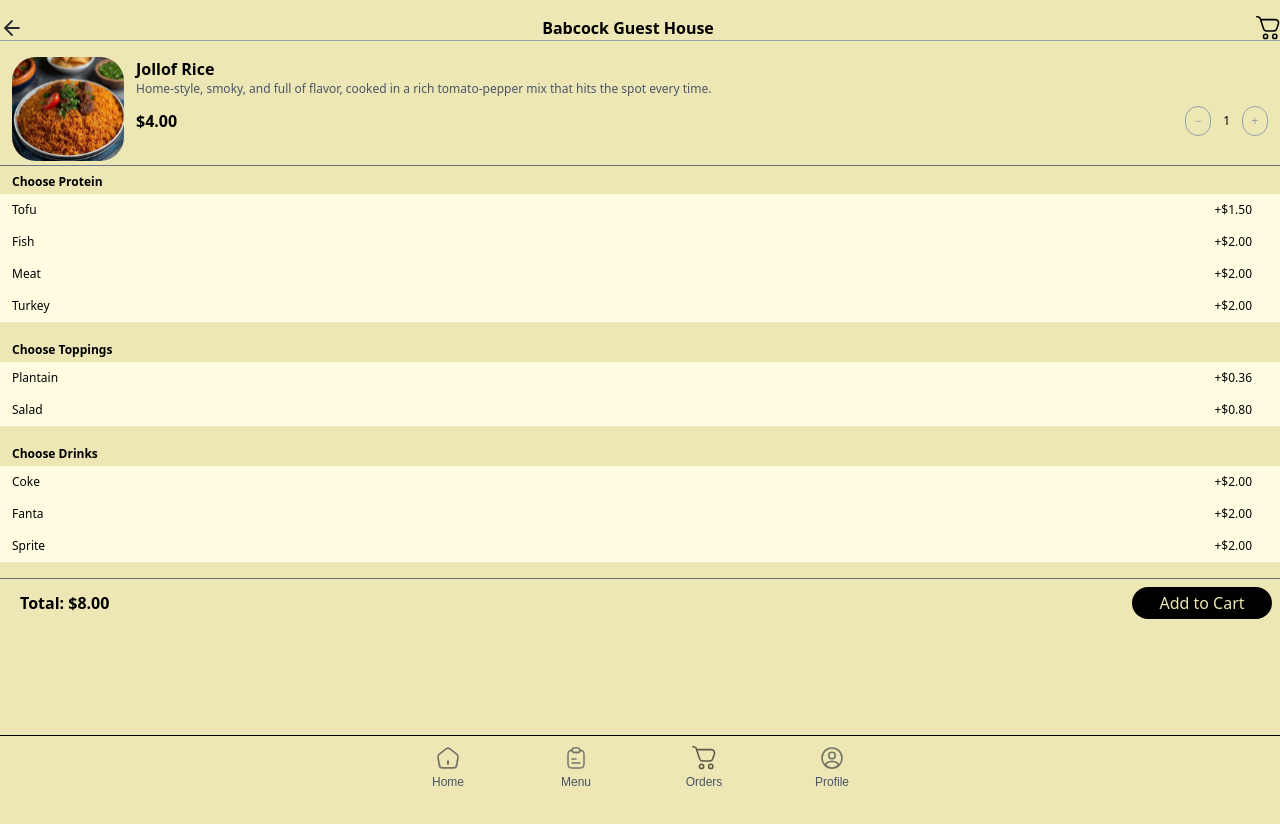
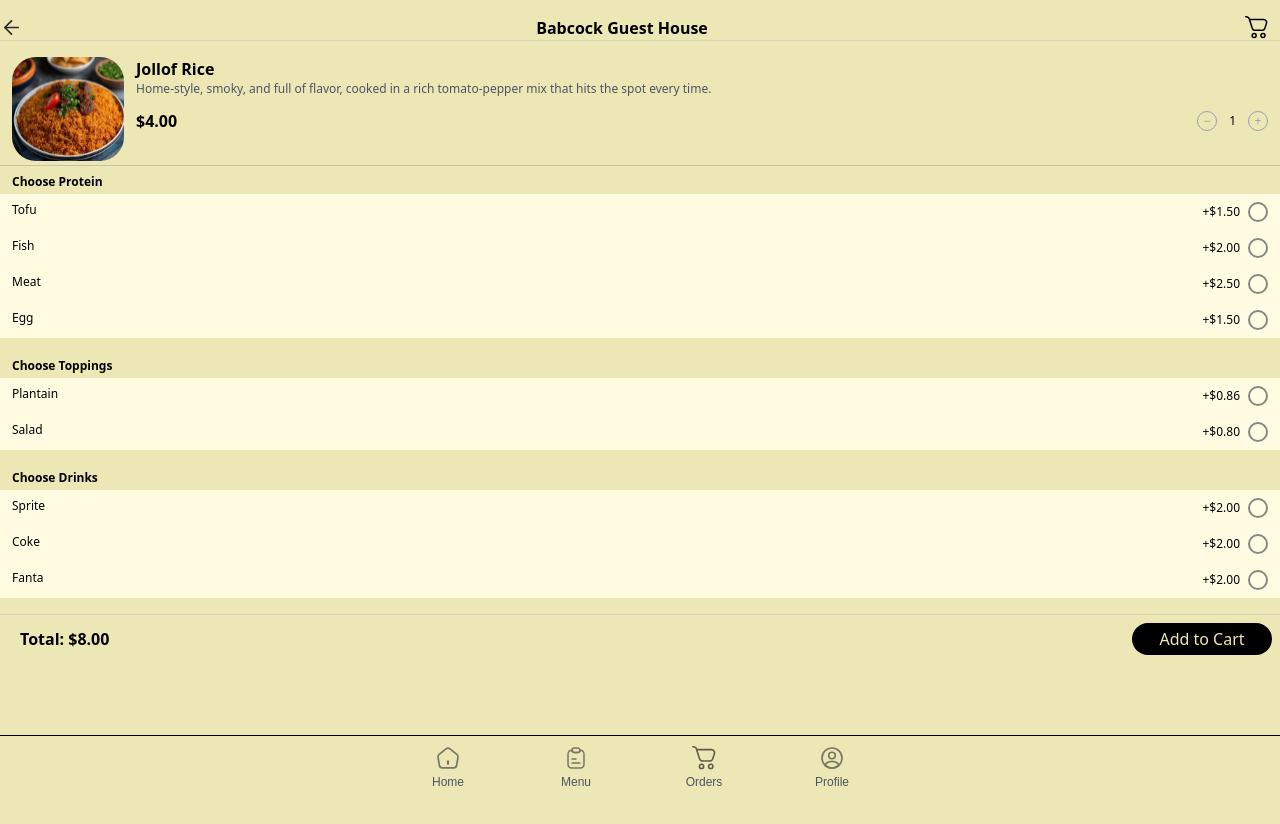
Before and after one commit to Dayveed-04/CampusCrave-Frontend, a Next.js app: page /student/menus/1 in a window 1280 px wide. Shown: the top 824 px of the page. Built offline with nearby package versions, Linux system fonts and the light colour scheme.

Commit message:
cleaned up some of the pages

```diff
--- a/src/app/student/dashboard/page.js
+++ b/src/app/student/dashboard/page.js
@@ -47,7 +47,7 @@ export default function StudentDashboard(){
     const [activeCategory, setActiveCategory] = useState('All');
     return(
         <div className="min-h-screen  font-sans">
-            <div className="w-full  flex flex-row pr-2">
+            <div className="w-full  flex flex-row pr-4">
                 <div className="text-black self-start cursor-pointer">
                     <Image
                           src={images.icons.Logo}
--- a/src/app/student/menus/[id]/page.js
+++ b/src/app/student/menus/[id]/page.js
@@ -1,15 +1,26 @@
 // Vendor Menu
-
+"use client";
 import Button from "@/components/button";
 import { Column, Row } from "@/components/flex";
+import { CheckButton } from "@/components/checkButton";
 import { images } from "@/constants/image";
 import Image from "next/image";
+import { useState } from "react";
 
 
 
 
 
 export default function StudentVendorsMenu(){
+    const [selectedOptions, setSelectedOptions] = useState([]);
+
+    const handleToggle = (option) => {
+  setSelectedOptions(prev =>
+    prev.includes(option)
+      ? prev.filter(item => item !== option) // Remove if already selected
+      : [...prev, option] // Add if not selected
+  );
+};
     return(
         <div className="min-h-screen  font-sans">
             <div className="w-full  flex flex-row  mt-4">
@@ -22,7 +33,7 @@ export default function StudentVendorsMenu(){
                     />
                     </div>
                 <h2 className="text-2xl font-semibold text-center w-full mr-6 text-base">Babcock Guest House</h2>
-                <div className=" text-black cursor-pointer">
+                <div className=" text-black cursor-pointer pr-3">
                     <Image
                         src={images.icons.OrderIcon}
                         alt="Location"
@@ -31,7 +42,7 @@ export default function StudentVendorsMenu(){
                     />
                 </div>
             </div>
-            <div className="w-full h-px bg-gray-400 mb-4"></div>
+            <div className="w-full h-px bg-gray-400 opacity-30 mb-4"></div>
             <div className="px-3 mb-1">
                 <div className="flex gap-3">
                     <Image
@@ -48,9 +59,9 @@ export default function StudentVendorsMenu(){
                             <div className="flex justify-between items-center">
                                 <h3 className="py-3 font-bold text-medium">$4.00</h3>
                                 <div className="flex items-center gap-3">
-                                    <Button className="!w-1 !h-1 !rounded-full !border !border-gray-400 !flex !items-center !justify-center !text-xs bg-transparent !text-gray-400">−</Button>
+                                    <button className="!w-5 !h-5 !rounded-full !border !border-gray-400 !flex !items-center !justify-center !text-xs bg-transparent !text-gray-400">−</button>
                                     <span className="text-xs">1</span>
-                                    <Button className="!w-1 !h-1 !rounded-full !border !border-gray-400 !flex !items-center !justify-center !text-xs bg-transparent !text-gray-400">+</Button>
+                                    <button className="!w-5 !h-5 !rounded-full !border !border-gray-400 !flex !items-center !justify-center !text-xs bg-transparent !text-gray-400">+</button>
                                 </div>
                             </div>
                         </div>
@@ -58,70 +69,108 @@ export default function StudentVendorsMenu(){
                     </div>
                 </div>
             </div>
-            <div className="w-full h-px bg-gray-500 mb-1"></div>
+            <div className="w-full h-px bg-gray-500 opacity-30 mb-1"></div>
             <div>
                 <h3 className="px-3 py-1 font-bold text-xs">Choose Protein</h3>
             </div>
             <div className="bg-[#FFFCE2] mb-4">
-                <div>
-                    <div className="flex justify-between items-center pr-7 px-3 py-2">
-                        <span className="text-xs">Tofu</span>
+                <Row className="items-center  px-3 py-2" justifyContent="between">
+                    <span className="text-xs">Tofu</span>
+                    <div className="flex items-center gap-2">
                         <span className="text-xs font-medium">+$1.50</span>
+                        <div className="cursor-pointer" onClick={() => handleToggle('tofu')}>
+                            <CheckButton selected={selectedOptions.includes('tofu')} />
+                        </div>
                     </div>
+                </Row>
 
-                    <div className="flex justify-between items-center pr-7 px-3 py-2">
-                        <span className="text-xs">Fish</span>
+                <Row className="items-center  px-3 py-2" justifyContent="between">
+                    <span className="text-xs">Fish</span>
+                    <div className="flex items-center gap-2">
                         <span className="text-xs font-medium">+$2.00</span>
+                        <div className="cursor-pointer" onClick={() => handleToggle('fish')}>
+                            <CheckButton selected={selectedOptions.includes('fish')} />
+                        </div>
                     </div>
+                </Row>
 
-                    <div className="flex justify-between items-center pr-7 px-3 py-2">
-                        <span className="text-xs">Meat</span>
-                        <span className="text-xs font-medium">+$2.00</span>
+                <Row className="items-center  px-3 py-2" justifyContent="between">
+                    <span className="text-xs">Meat</span>
+                    <div className="flex items-center gap-2">
+                        <span className="text-xs font-medium">+$2.50</span>
+                        <div className="cursor-pointer" onClick={() => handleToggle('meat')}>
+                            <CheckButton selected={selectedOptions.includes('meat')} />
+                        </div>
                     </div>
+                </Row>
 
-                    <div className="flex justify-between items-center pr-7 px-3 py-2">
-                        <span className="text-xs">Turkey</span>
-                        <span className="text-xs font-medium">+$2.00</span>
+                <Row className="items-center  px-3 py-2" justifyContent="between">
+                    <span className="text-xs">Egg</span>
+                    <div className="flex items-center gap-2">
+                        <span className="text-xs font-medium">+$1.50</span>
+                        <div className="cursor-pointer" onClick={() => handleToggle('egg')}>
+                            <CheckButton selected={selectedOptions.includes('egg')} />
+                        </div>
                     </div>
-                </div>
+                </Row>
             </div>
             <div>
                 <h3 className="px-3 py-1 font-bold text-xs">Choose Toppings</h3>
             </div>
             <div className="bg-[#FFFCE2] mb-4">
-                <div>
-                    <div className="flex justify-between items-center pr-7 px-3 py-2">
-                        <span className="text-xs">Plantain</span>
-                        <span className="text-xs font-medium">+$0.36</span>
+                <Row className="items-center  px-3 py-2" justifyContent="between">
+                    <span className="text-xs">Plantain</span>
+                    <div className="flex items-center gap-2">
+                        <span className="text-xs font-medium">+$0.86</span>
+                        <div className="cursor-pointer" onClick={() => handleToggle('plantain')}>
+                            <CheckButton selected={selectedOptions.includes('plantain')} />
+                        </div>
                     </div>
+                </Row>
 
-                    <div className="flex justify-between items-center pr-7 px-3 py-2">
-                        <span className="text-xs">Salad</span>
+                <Row className="items-center  px-3 py-2" justifyContent="between">
+                    <span className="text-xs">Salad</span>
+                    <div className="flex items-center gap-2">
                         <span className="text-xs font-medium">+$0.80</span>
+                        <div className="cursor-pointer" onClick={() => handleToggle('salad')}>
+                            <CheckButton selected={selectedOptions.includes('salad')} />
+                        </div>
                     </div>
-                </div>
+                </Row>
             </div>
             <div>
                 <h3 className="px-3 py-1 font-bold text-xs">Choose Drinks</h3>
             </div>
             <div className="bg-[#FFFCE2] mb-4">
-                <div>
-                    <div className="flex justify-between items-center pr-7 px-3 py-2">
-                        <span className="text-xs">Coke</span>
+                <Row className="items-center  px-3 py-2" justifyContent="between">
+                    <span className="text-xs">Sprite</span>
+                    <div className="flex items-center gap-2">
                         <span className="text-xs font-medium">+$2.00</span>
+                        <div className="cursor-pointer" onClick={() => handleToggle('sprite')}>
+                            <CheckButton selected={selectedOptions.includes('sprite')} />
+                        </div>
                     </div>
-
-                    <div className="flex justify-between items-center pr-7 px-3 py-2">
-                        <span className="text-xs">Fanta</span>
+                </Row>
+                <Row className="items-center  px-3 py-2" justifyContent="between">
+                    <span className="text-xs">Coke</span>
+                    <div className="flex items-center gap-2">
                         <span className="text-xs font-medium">+$2.00</span>
+                        <div className="cursor-pointer" onClick={() => handleToggle('coke')}>
+                            <CheckButton selected={selectedOptions.includes('coke')} />
+                        </div>
                     </div>
-                    <div className="flex justify-between items-center pr-7 px-3 py-2">
-                        <span className="text-xs">Sprite</span>
+                </Row>
+                <Row className="items-center  px-3 py-2" justifyContent="between">
+                    <span className="text-xs">Fanta</span>
+                    <div className="flex items-center gap-2">
                         <span className="text-xs font-medium">+$2.00</span>
+                        <div className="cursor-pointer" onClick={() => handleToggle('fanta')}>
+                            <CheckButton selected={selectedOptions.includes('fanta')} />
+                        </div>
                     </div>
-                </div>
+                </Row>
             </div>
-            <div className="w-full h-px bg-gray-500"></div>
+            <div className="w-full h-px  opacity-30 bg-gray-400"></div>
             <div className="flex justify-between items-center px-2 py-2">
                 <h2 className="px-3 py-1 font-bold text-medium">Total: $8.00</h2>
                 <div>
--- a/src/app/student/menus/page.js
+++ b/src/app/student/menus/page.js
@@ -43,7 +43,7 @@ const foodItems = [
 export default function StudentAllVendorsMenu(){
     return(
         <div className="min-h-screen  font-sans">
-            <div className="w-full  flex flex-row pr-2 mb-1 mt-2">
+            <div className="w-full  flex flex-row pr-2 ">
                 <div className="text-black self-start cursor-pointer ">
                     <Image
                         src={images.icons.backArrow}
@@ -58,12 +58,12 @@ export default function StudentAllVendorsMenu(){
 
             <Column gap="gap-3 sm:gap-4" className="max-w-4xl mx-auto px-2 sm:px-4 pt-4">
                 <h2 className="text-lg sm:text-xl font-bold text-black">Choose <br/>Your Favorite Food </h2>
-                <div className="px-4 sm:px-6 py-4">
+                <div className="px-4 sm:px-6 py-2">
                     <SearchBar
                         className="max-w-md mx-auto"
                         placeholder="Search for food,vendors..." />
                 </div>
-                <div className="grid grid-cols-2 pt-4 gap-2 sm:gap-4">
+                <div className="grid grid-cols-2 gap-2 sm:gap-4">
                     {foodItems.map((item) => (
                     <div key={item.id} className=" overflow-hidden p-0">
                         <Column gap="gap-2 sm:gap-3">
--- /dev/null
+++ b/src/components/checkButton.js
@@ -0,0 +1,12 @@
+export function CheckButton({ selected, onClick, className = '' }) {
+  return (
+    <div
+      onClick={onClick}
+      className={`w-5 h-5 rounded-full border-2 border-[#292D328F] flex items-center justify-center cursor-pointer ${className}`}
+    >
+      {selected && (
+        <div className="w-5 h-5 rounded-full bg-[#292D328F]"></div>
+      )}
+    </div>
+  );
+}
```
Also changed, not shown: src/app/student/orders/page.js (+14 -6 lines).
